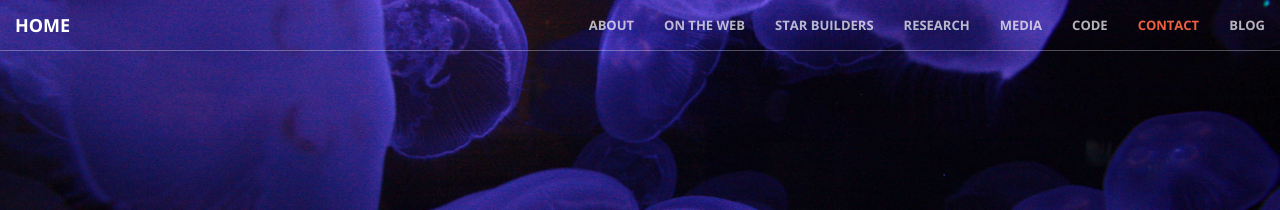
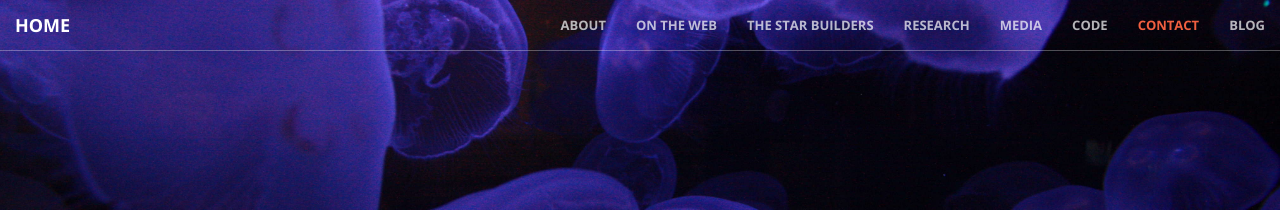
Before and after one commit to aeturrell/home, a Jekyll site: the page index.html, which Jekyll copies as it is, in a window 1280 px wide. Shown: the top 210 px of the page. Built offline with Jekyll 4.4.1, drawn with Linux system fonts in a browser that asks for light colours.

Commit message:
ds store and graphics

```diff
--- a/index.html
+++ b/index.html
@@ -74,7 +74,7 @@
                         <a class="page-scroll" href="#services">On the web</a>
                     </li>
                     <li>
-                        <a class="page-scroll" href="#writing">Star Builders</a>
+                        <a class="page-scroll" href="#writing">The Star Builders</a>
                     </li>
                     <li>
                         <a class="page-scroll" href="#portfolio">Research</a>
@@ -185,7 +185,7 @@
                     <h3>Nuclear Fusion and the Race to Power the Planet</h3>
                     <hr>
 
-                    <img src="img/portfolio/US_front_cover_web.jpeg", style="width:200px;">
+                    <img src="img/portfolio/US_front_cover_web.jpeg", style="width:200px;"" class="wow bounceInRight" data-wow-delay=".1s">
                     <br>
                     <hr>
                     <p class="text-faded">
```
Also changed, not shown: 1 other file.
